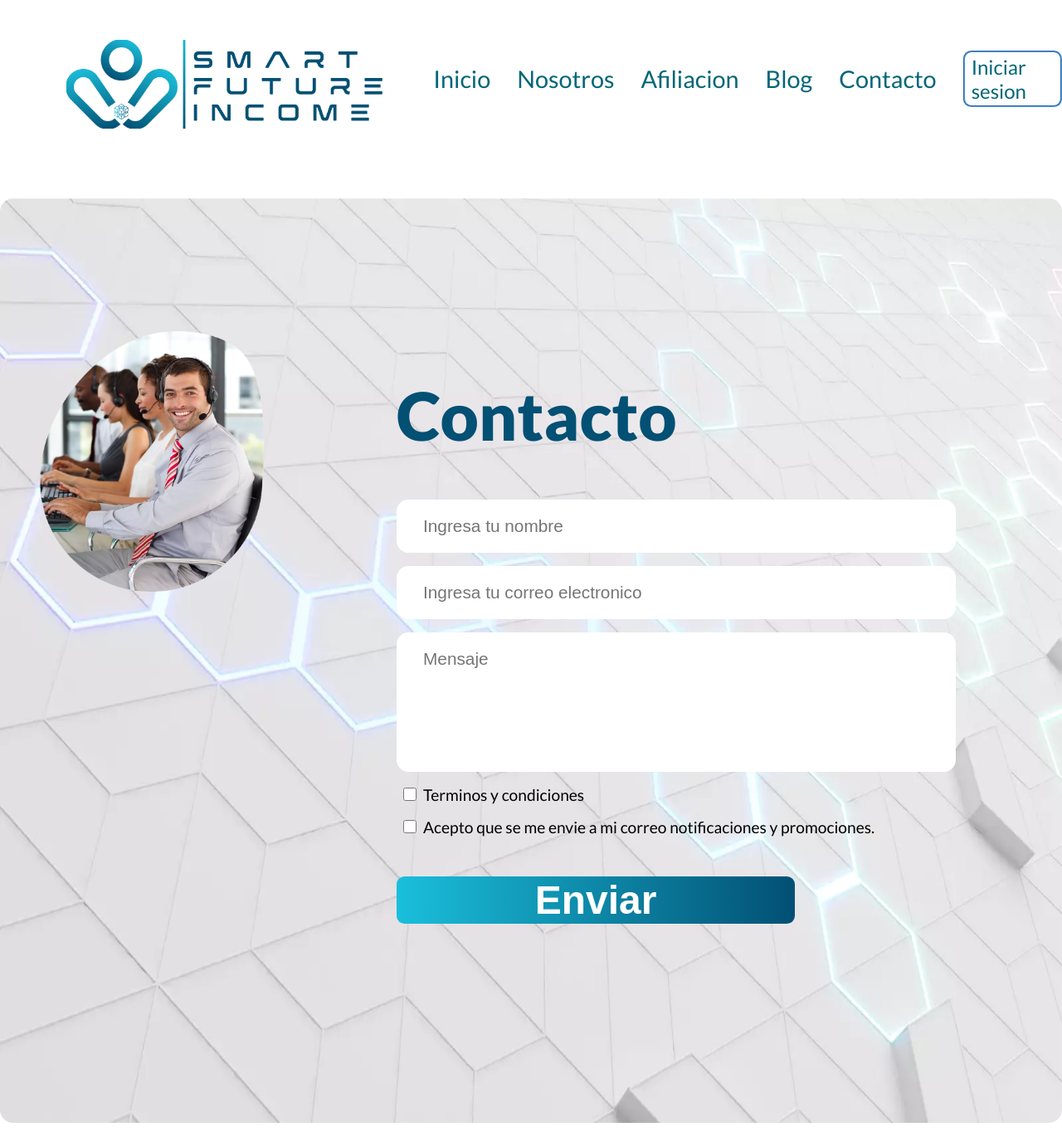
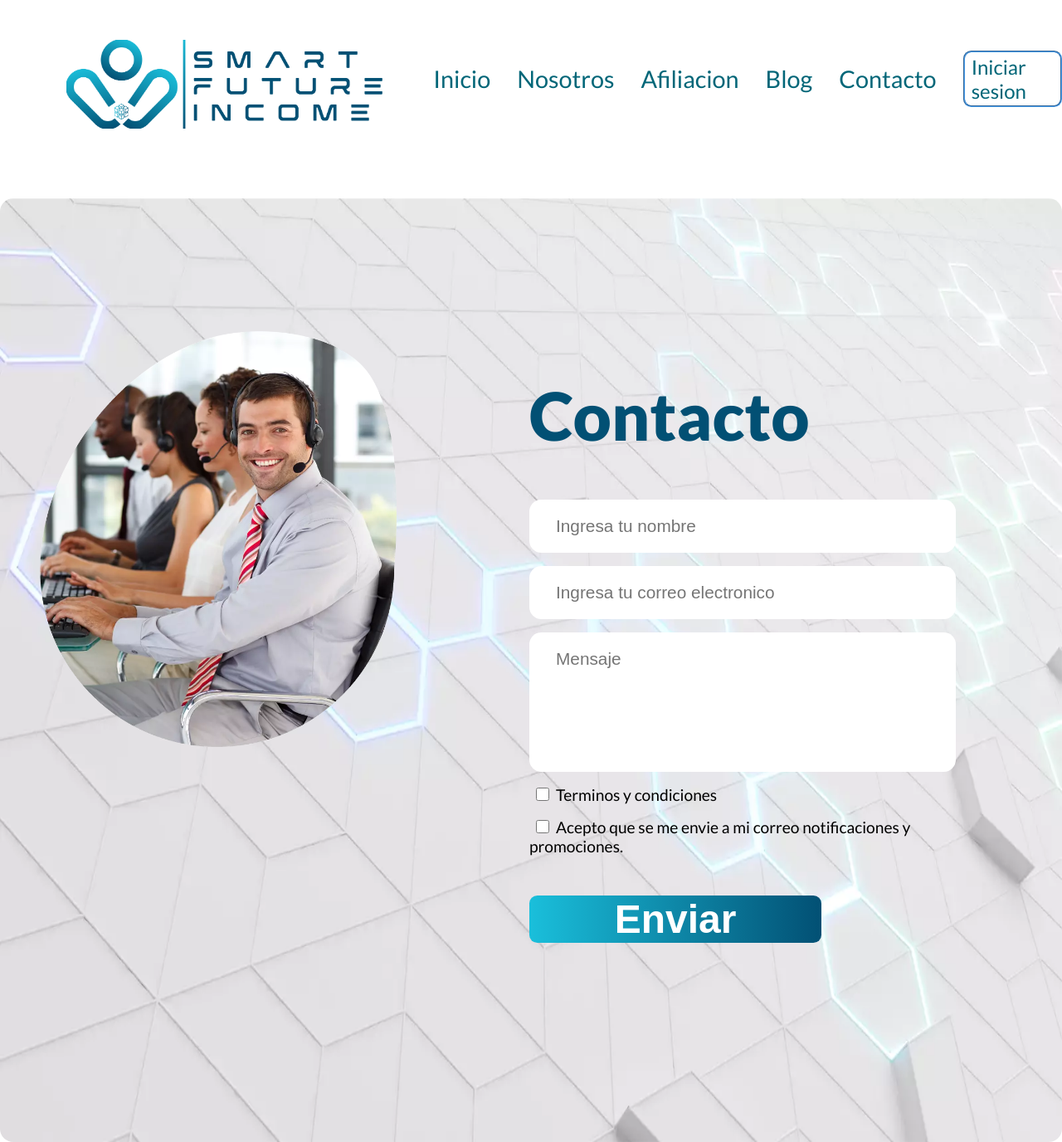
Before and after one commit to ivanmacedonio/SFIpage, a React (Vite) app: page /contacto in a window 1280 px wide. Shown: the whole page at 83% size. Before the commit the page ends 1353 px from the top, so only its background shows below. Built offline with nearby package versions, Linux system fonts and the light colour scheme.

Commit message:
fix: margin p2

```diff
--- a/src/components/Scrollvalores.jsx
+++ b/src/components/Scrollvalores.jsx
@@ -4,8 +4,8 @@ export const Scrollvalores = () => {
   return (
     <div>
       <div class="scroll-snap-card2">
-        <div class="slide2 red2">
-          <p class="tip2">Scroll!</p>
+      <div class="slide2 blue2">
+          <p class="tip2">Desliza!</p>
         </div>
         <div class="slide2 blue2">
           <p class="tip2">Confianza</p>
--- a/src/styles/Carrouselp2.css
+++ b/src/styles/Carrouselp2.css
@@ -129,6 +129,7 @@
     height: 30rem;
     margin-bottom: 1rem;
     max-width: 95%;
+    margin-right: 2rem;
 }
 
 .navigation {
--- a/src/styles/Scrollvalores.css
+++ b/src/styles/Scrollvalores.css
@@ -16,6 +16,7 @@
   scroll-snap-type: y mandatory;
   overflow: auto;
   border-radius: 10px;
+  scroll-behavior: smooth; /* Agregamos la propiedad para un scroll suave */
 }
 
 .scroll-snap-card2 .slide2 {
@@ -36,7 +37,7 @@
   margin-bottom: 0;
 }
 
-  .slide2 h5{
+.slide2 h5 {
   margin-left: 1rem;
   margin-top: .5rem;
   color: white;
--- a/src/styles/contacto.css
+++ b/src/styles/contacto.css
@@ -33,7 +33,7 @@
     border: none;
     font-size: 1.4rem;
     border-radius: .9rem;
-    width: 40rem;
+    width: 30rem;
     padding-left: 2rem;
     height: 3rem;
     margin-bottom: 1rem;
@@ -79,7 +79,7 @@
     border-radius: .6rem;
     border-style: none;
     margin-bottom: 15rem;
-    width: 30rem;
+    width: 22rem;
     margin-top: 2rem;
 }
 .formulariocontacto button:hover{
```
Lines whose indentation alone changed are shown as unchanged.
